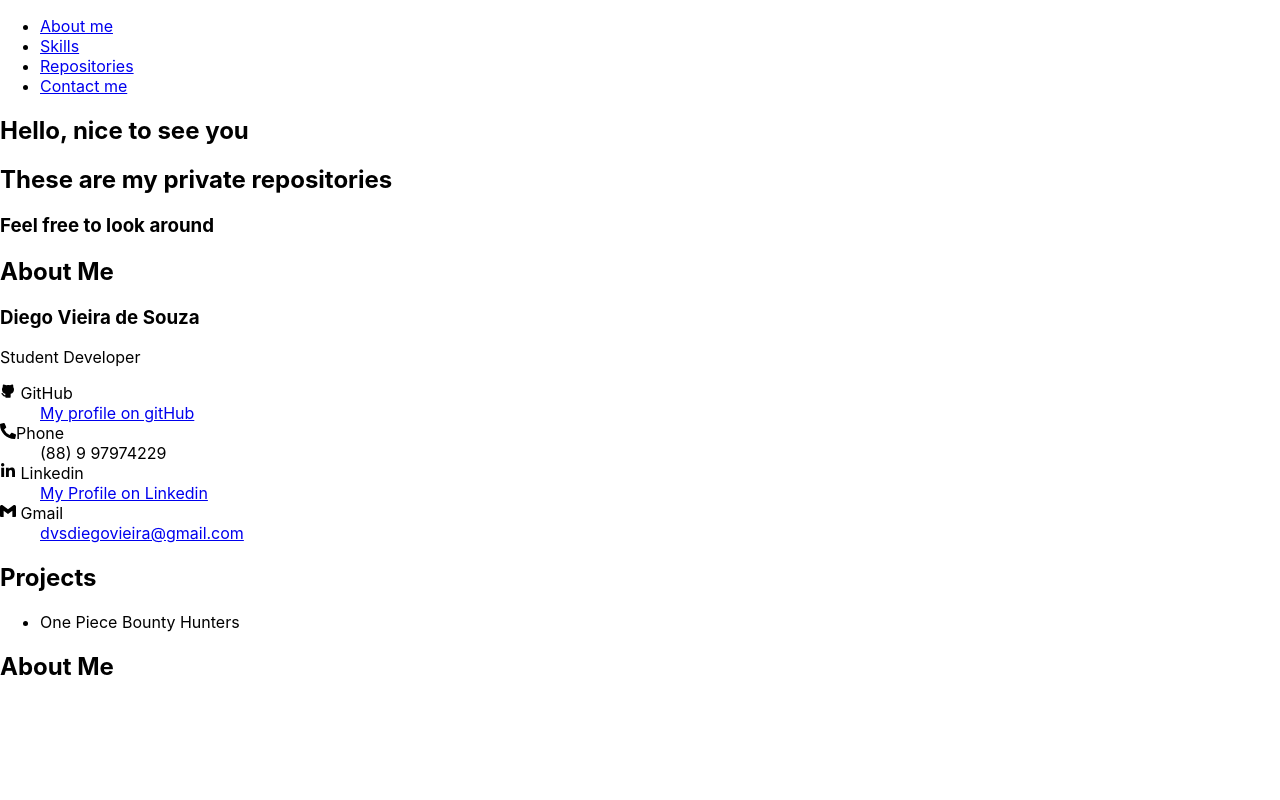
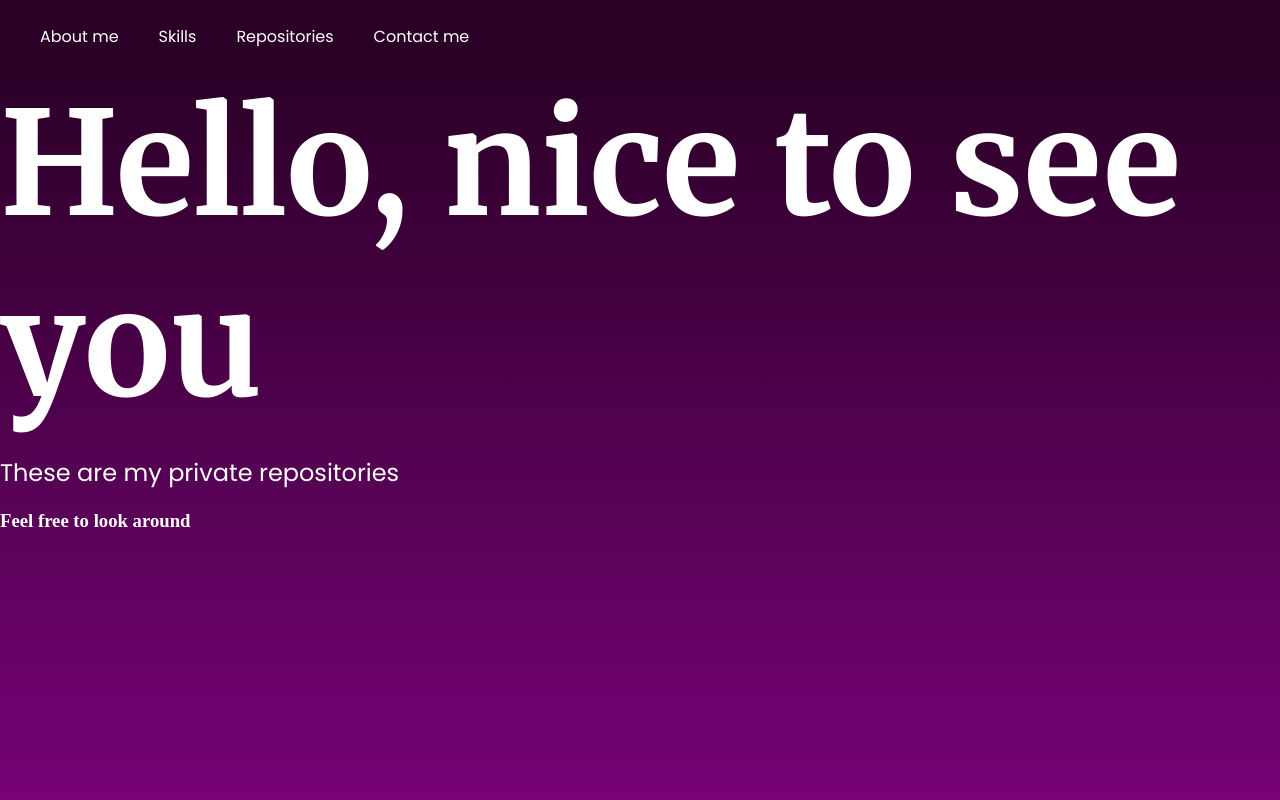
Before and after one commit to DiegoVSouza/catalog-front, a React (Create React App) app: page / in a window 1280 px wide. Shown: the top 800 px of the page. Built offline with nearby package versions, Linux system fonts and the light colour scheme.

Commit message:
feat: new styles configuration

```diff
--- a/src/Presentation/Components/Header/Header.css
+++ b/src/Presentation/Components/Header/Header.css
@@ -0,0 +1,26 @@
+nav {
+    -webkit-box-shadow: 0px 10px 15px -4px rgba(0, 0, 0, 0.75);
+    -moz-box-shadow: 0px 10px 15px -4px rgba(0, 0, 0, 0.75);
+    box-shadow: 0px 10px 15px -4px rgba(0, 0, 0, 0.75);
+    background: var(--purple-05);
+    padding: 0.5rem 0 ;
+    margin: 0;
+}
+
+ul {
+    display: flex;
+    align-items: center;
+    gap: 0 2.5rem;
+}
+
+li {
+    list-style: none;
+}
+
+a {
+    text-decoration: none;
+    color: white;
+    font-family: "Poppins", sans-serif;
+    font-weight: 400;
+    font-style: normal;
+}
--- a/src/Presentation/Pages/Home/HomeView.css
+++ b/src/Presentation/Pages/Home/HomeView.css
@@ -0,0 +1,21 @@
+h1 {
+    font-family: "Merriweather", serif;
+    font-weight: 700;
+    font-style: normal;
+    font-size: 9rem;
+    margin: 0;
+}
+
+h2 {
+    font-family: "Poppins", sans-serif;
+    font-weight: 400;
+    font-style: normal;
+}
+
+#wellcome-section {
+    color: white;
+    height: 100vh;
+    /* background: var(--purple-02); */
+    background: rgb(127, 3, 127);
+    background: linear-gradient(0deg, rgba(127, 3, 127, 1) 0%, rgba(43, 0, 39, 1) 100%);
+}
--- a/src/index.css
+++ b/src/index.css
@@ -8,11 +8,8 @@
 
 body {
   margin: 0;
-  font-family: -apple-system, BlinkMacSystemFont, 'Segoe UI', 'Roboto', 'Oxygen',
-    'Ubuntu', 'Cantarell', 'Fira Sans', 'Droid Sans', 'Helvetica Neue',
-    sans-serif;
-  -webkit-font-smoothing: antialiased;
-  -moz-osx-font-smoothing: grayscale;
+  /* background: rgb(127, 3, 127);
+  background: linear-gradient(0deg, rgba(127, 3, 127, 1) 0%, rgba(43, 0, 39, 1) 100%); */
 }
 
 code {
```
